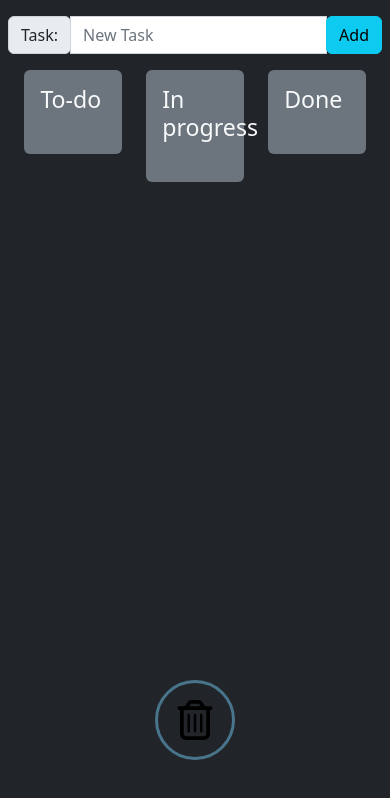
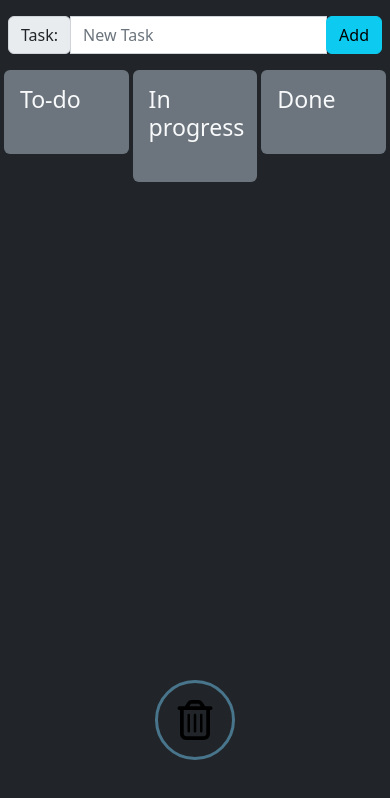
Before and after one commit to DanReiss/KanbanBoard, a plain HTML site: page index.html in a window 390 px wide. Drawn offline with nearby package versions, Linux system fonts and the light colour scheme.

Commit message:
adicionar responsividade
Adicionei um melhor layout para telas médias, mas não adicionei para telas pequenas já que, pelo que percebi, o sistema de drag e drop nativo do JavaScript não tem suporte para Drag and Drop no Mobile

```diff
--- a/style.css
+++ b/style.css
@@ -9,6 +9,7 @@
 .boards{
    flex-direction: row;
    justify-content: space-evenly;
+   flex-flow: row wrap;
 }
 
 .board{
@@ -74,3 +75,10 @@
 .in-over{
     background-color: #48758b;
 }
+
+@media (max-width: 1024px) {
+    .board{
+        width: 32vw;
+        margin-bottom: 1rem;
+    }
+}
```
